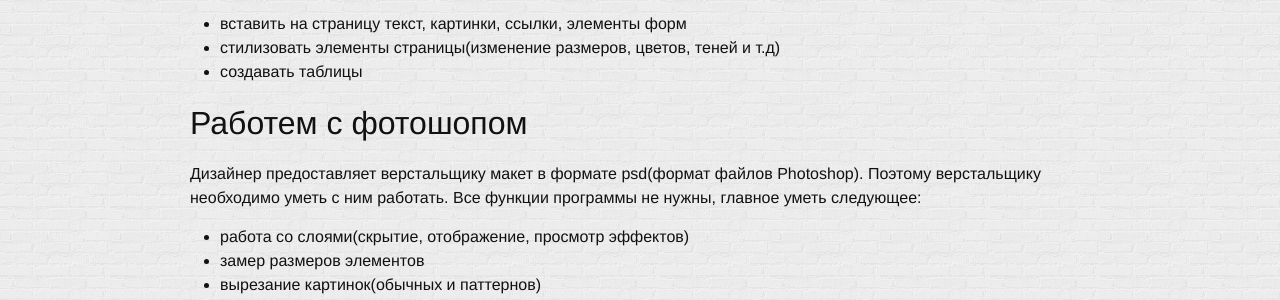
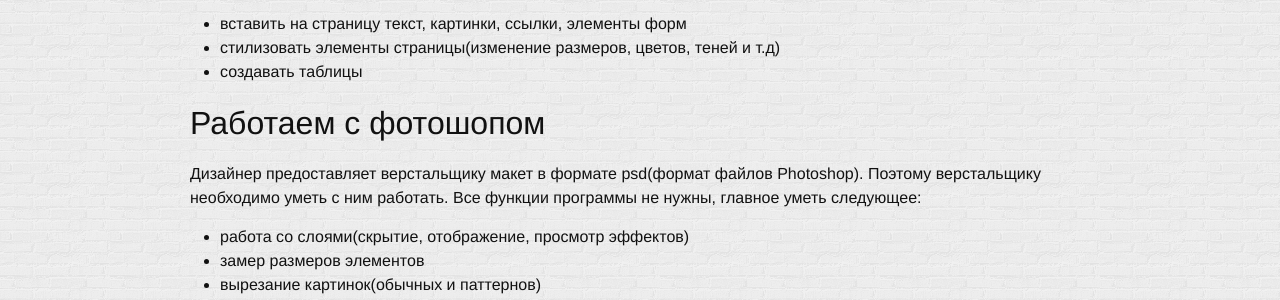
Before and after one commit to glivera-team/glivera-team.github.io, a Jekyll site: the page built from _posts/2016-05-02-how-to-start.markdown, in a window 1280 px wide and 900 px high, scrolled down 604 px. Shown: the part 155-455 px from the top of the window. Built offline with Jekyll 4.4.1, drawn with Linux system fonts in a browser that asks for light colours; comment, search, counter and statistics services are not loaded.

```diff
--- a/_posts/2016-05-02-how-to-start.markdown
+++ b/_posts/2016-05-02-how-to-start.markdown
@@ -32,7 +32,7 @@
 * стилизовать элементы страницы(изменение размеров, цветов, теней и т.д)
 * создавать таблицы
 
-## Работем с фотошопом
+## Работаем с фотошопом
 
 Дизайнер предоставляет верстальщику макет в формате psd(формат файлов Photoshop). Поэтому верстальщику необходимо уметь с ним работать. Все функции программы не нужны, главное уметь следующее:
 
@@ -126,6 +126,7 @@
 Теперь вы можете начать верстать адаптивные сайты, которые подстраиваются под ширину окна браузера. Можете взять макет, где различные разрешения указаны дизайнером, а можете сами придумать, как будет перестраиваться сайт. С этого момента все сайты верстайте адаптивно.
 
 Полезные ссылки:
+
 * <a href="https://www.youtube.com/watch?v=Au6d1d-vFjU&list=PLY4rE9dstrJyJEghRkl7qfqdAdlyvaOVQ" target="_blank">Видеокурс по адаптивным сайтам</a>
 
 ## IDE PHPStorm
```
